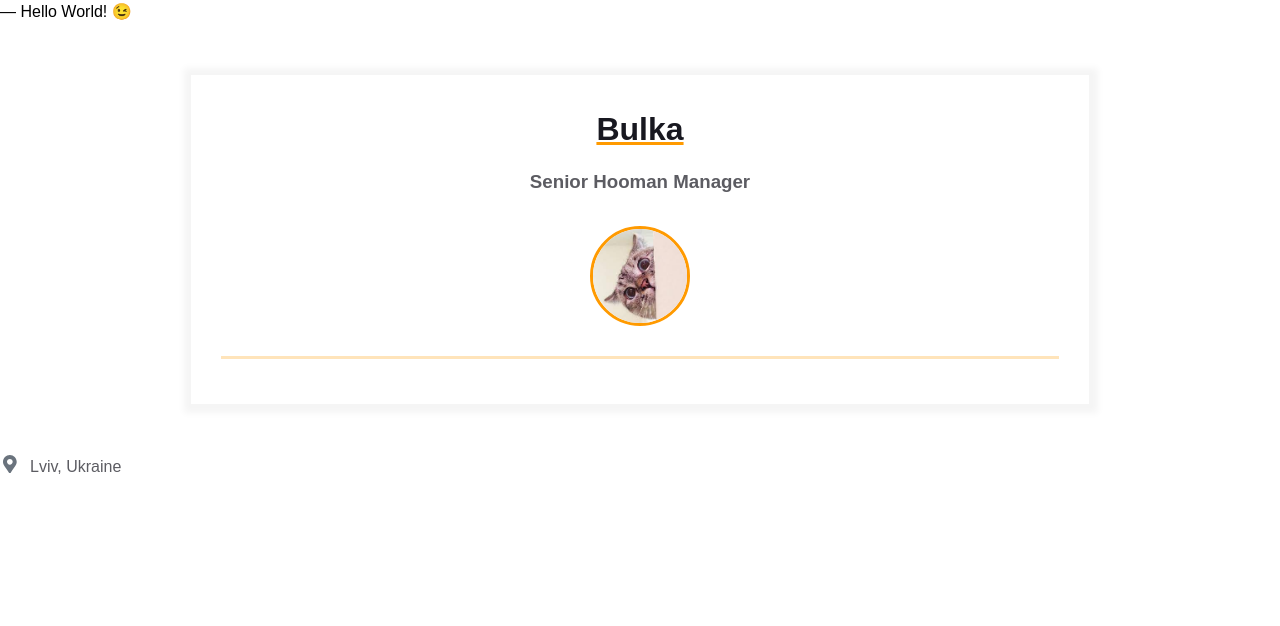
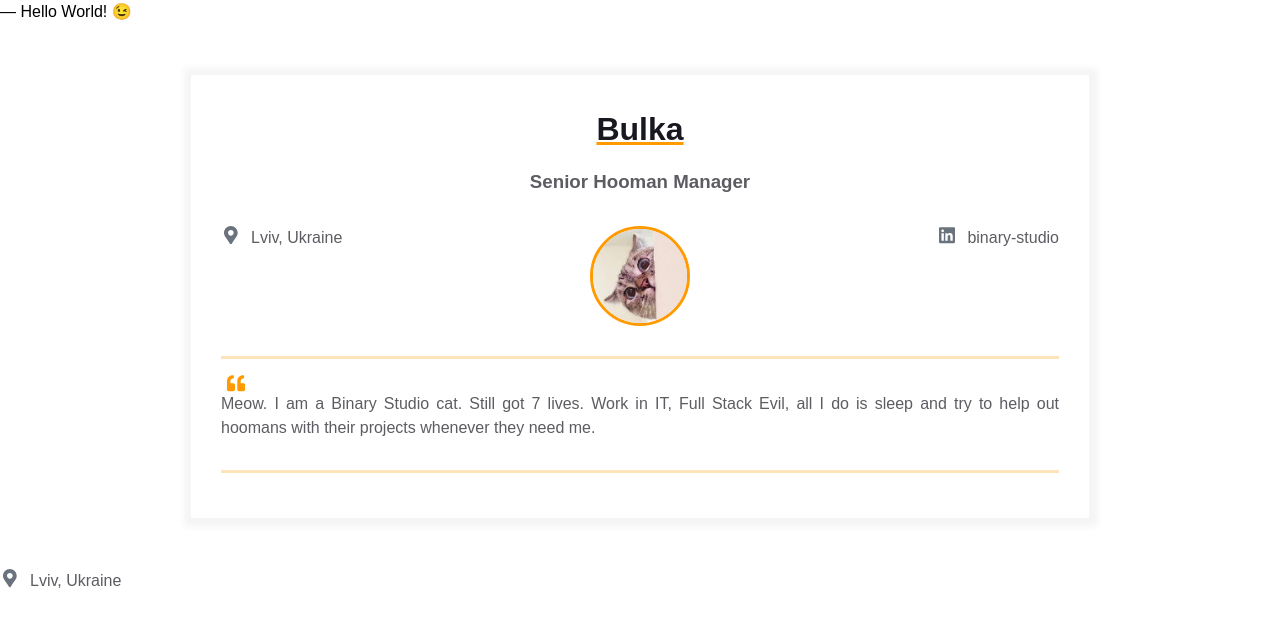
Before and after one commit to Mr-KMS/homepage, a plain HTML site: page index.html in a window 1280 px wide. Drawn offline with Linux system fonts and the light colour scheme.

Commit message:
add a lot of feaches in page of index.html

```diff
--- a/index.html
+++ b/index.html
@@ -19,13 +19,62 @@
                     <h3 class="contact-info__sub-header">Senior Hooman Manager</h3>
 
                     <div class="contact_info_container fh">
-                        <div class="contact-info__block"></div>
+                        <div class="contact-info__block">
+                            <a href="" rel="author" class="contact-info__item">
+                                <div class="contact-info__item-icon-wrapper">
+                                    <svg class="contact-info__item-icon" xmlns="http://www.w3.org/2000/svg" viewBox="0 0 384 512">
+                                        <path d="M172.268 501.67C26.97 291.031 0 269.413 0 192 0 85.961 85.961 0 192
+                                    0s192 85.961 192 192c0 77.413-26.97 99.031-172.268 309.67-9.535
+                                    13.774-29.93 13.773-39.464 0zM192 272c44.183 0 80-35.817
+                                    80-80s-35.817-80-80-80-80 35.817-80 80 35.817 80 80 80z"></path>
+                                    </svg>
+                                </div>
+                                <span>Lviv, Ukraine</span>
+                            </a>
+                        </div>
+
 
                         <div class="contact-info__block contact-info__block--center">
                             <img class="contact-info__avatar" src="assets/avatar.jpg" alt="Avatar" />
                         </div>
 
-                        <div class="contact-info__block"></div>
+                        <div class="contact-info__block"><a href="https://ua.linkedin.com/company/binary-studio_241166" rel="author" class="contact-info__item">
+                            <div class="contact-info__item-icon-wrapper">
+                                <svg class="contact-info__item-icon" xmlns="http://www.w3.org/2000/svg" viewBox="0 0 448 512">
+                                    <path d="M416 32H31.9C14.3 32 0 46.5 0 64.3v383.4C0 465.5 14.3 480 31.9
+                                480H416c17.6 0 32-14.5 32-32.3V64.3c0-17.8-14.4-32.3-32-32.3zM135.4
+                                416H69V202.2h66.5V416zm-33.2-243c-21.3 0-38.5-17.3-38.5-38.5S80.9 96
+                                102.2 96c21.2 0 38.5 17.3 38.5 38.5 0 21.3-17.2 38.5-38.5 38.5zm282.1
+                                243h-66.4V312c0-24.8-.5-56.7-34.5-56.7-34.6 0-39.9 27-39.9
+                                54.9V416h-66.4V202.2h63.7v29.2h.9c8.9-16.8 30.6-34.5 62.9-34.5 67.2
+                                0 79.7 44.3 79.7 101.9V416z"></path>
+                                </svg>
+                            </div>
+                            <span>binary-studio</span>
+                        </a>
+                    </div>
+                    </div>
+                </div>
+            </div>
+            <div class="container">
+                <div class="resume__block">
+                    <div class="intro">
+                        <div class="intro__icon-wrapper">
+                            <svg class="intro__icon" xmlns="http://www.w3.org/2000/svg" viewBox="0 0 512 512">
+                                <path d="M464 256h-80v-64c0-35.3 28.7-64 64-64h8c13.3 0 24-10.7
+                        24-24V56c0-13.3-10.7-24-24-24h-8c-88.4 0-160 71.6-160 160v240c0
+                        26.5 21.5 48 48 48h128c26.5 0 48-21.5
+                        48-48V304c0-26.5-21.5-48-48-48zm-288 0H96v-64c0-35.3 28.7-64
+                        64-64h8c13.3 0 24-10.7 24-24V56c0-13.3-10.7-24-24-24h-8C71.6
+                        32 0 103.6 0 192v240c0 26.5 21.5 48 48 48h128c26.5 0 48-21.5
+                        48-48V304c0-26.5-21.5-48-48-48z"></path>
+                            </svg>
+                        </div>
+                        <p class="intro_text">
+                            Meow. I am a Binary Studio cat. Still got 7 lives. Work in IT,
+                            Full Stack Evil, all I do is sleep and try to help out hoomans
+                            with their projects whenever they need me.
+                        </p>
                     </div>
                 </div>
             </div>
```
